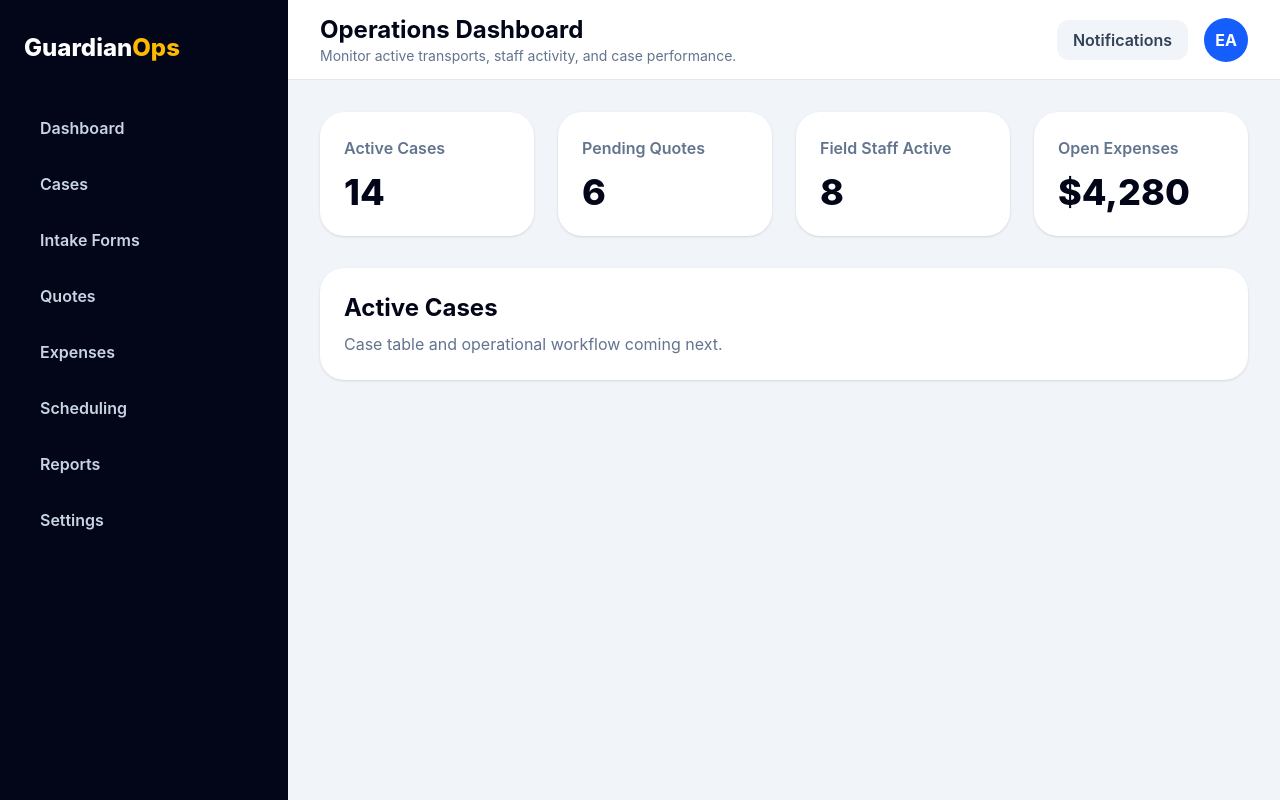
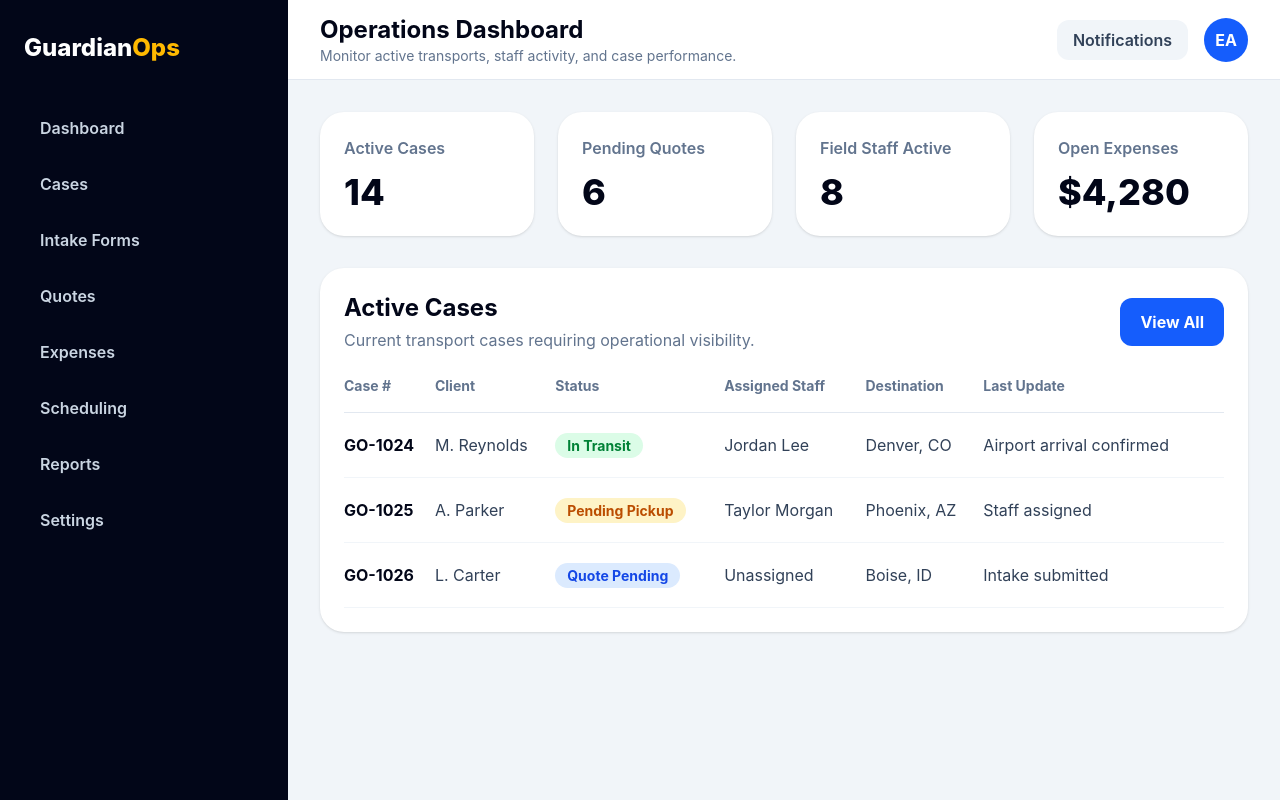
Before and after one commit to Elijahjallen/guardianops-platform, a React (Vite) app in the folder frontend/: page /dashboard in a window 1280 px wide. Built offline with nearby package versions, Linux system fonts and the light colour scheme.

Commit message:
Add active cases dashboard table

```diff
--- /dev/null
+++ b/frontend/src/components/ActiveCasesTable.tsx
@@ -0,0 +1,104 @@
+const activeCases = [
+  {
+    caseNumber: "GO-1024",
+    client: "M. Reynolds",
+    status: "In Transit",
+    assignedStaff: "Jordan Lee",
+    destination: "Denver, CO",
+    lastUpdate: "Airport arrival confirmed",
+  },
+  {
+    caseNumber: "GO-1025",
+    client: "A. Parker",
+    status: "Pending Pickup",
+    assignedStaff: "Taylor Morgan",
+    destination: "Phoenix, AZ",
+    lastUpdate: "Staff assigned",
+  },
+  {
+    caseNumber: "GO-1026",
+    client: "L. Carter",
+    status: "Quote Pending",
+    assignedStaff: "Unassigned",
+    destination: "Boise, ID",
+    lastUpdate: "Intake submitted",
+  },
+];
+
+function ActiveCasesTable() {
+  return (
+    <div className="mt-8 rounded-3xl bg-white p-6 shadow-sm">
+      <div className="mb-6 flex items-center justify-between">
+        <div>
+          <h3 className="text-2xl font-bold text-slate-950">Active Cases</h3>
+          <p className="mt-1 text-slate-500">
+            Current transport cases requiring operational visibility.
+          </p>
+        </div>
+
+        <button className="rounded-xl bg-blue-600 px-5 py-3 font-bold text-white hover:bg-blue-700">
+          View All
+        </button>
+      </div>
+
+      <div className="overflow-x-auto">
+        <table className="w-full border-collapse">
+          <thead>
+            <tr className="border-b border-slate-200 text-left text-sm text-slate-500">
+              <th className="pb-4">Case #</th>
+              <th className="pb-4">Client</th>
+              <th className="pb-4">Status</th>
+              <th className="pb-4">Assigned Staff</th>
+              <th className="pb-4">Destination</th>
+              <th className="pb-4">Last Update</th>
+            </tr>
+          </thead>
+
+          <tbody>
+            {activeCases.map((caseItem) => (
+              <tr
+                key={caseItem.caseNumber}
+                className="border-b border-slate-100 text-slate-700"
+              >
+                <td className="py-5 font-bold text-slate-950">
+                  {caseItem.caseNumber}
+                </td>
+                <td className="py-5">{caseItem.client}</td>
+                <td className="py-5">
+                  <StatusBadge status={caseItem.status} />
+                </td>
+                <td className="py-5">{caseItem.assignedStaff}</td>
+                <td className="py-5">{caseItem.destination}</td>
+                <td className="py-5">{caseItem.lastUpdate}</td>
+              </tr>
+            ))}
+          </tbody>
+        </table>
+      </div>
+    </div>
+  );
+}
+
+type StatusBadgeProps = {
+  status: string;
+};
+
+function StatusBadge({ status }: StatusBadgeProps) {
+  const statusStyles: Record<string, string> = {
+    "In Transit": "bg-green-100 text-green-700",
+    "Pending Pickup": "bg-amber-100 text-amber-700",
+    "Quote Pending": "bg-blue-100 text-blue-700",
+  };
+
+  return (
+    <span
+      className={`rounded-full px-3 py-1 text-sm font-bold ${
+        statusStyles[status] || "bg-slate-100 text-slate-700"
+      }`}
+    >
+      {status}
+    </span>
+  );
+}
+
+export default ActiveCasesTable;
--- a/frontend/src/pages/DashboardPage.tsx
+++ b/frontend/src/pages/DashboardPage.tsx
@@ -1,4 +1,5 @@
 import DashboardLayout from "../layouts/DashboardLayout";
+import ActiveCasesTable from "../components/ActiveCasesTable";
 
 function DashboardPage() {
   return (
@@ -10,12 +11,7 @@ function DashboardPage() {
         <MetricCard title="Open Expenses" value="$4,280" />
       </div>
 
-      <div className="mt-8 rounded-3xl bg-white p-6 shadow-sm">
-        <h3 className="text-2xl font-bold text-slate-950">Active Cases</h3>
-        <p className="mt-2 text-slate-500">
-          Case table and operational workflow coming next.
-        </p>
-      </div>
+      <ActiveCasesTable />
     </DashboardLayout>
   );
 }
```
